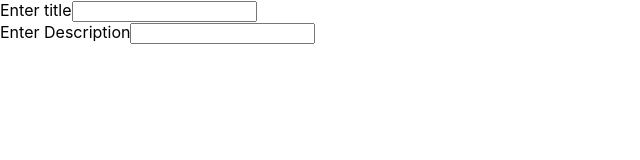
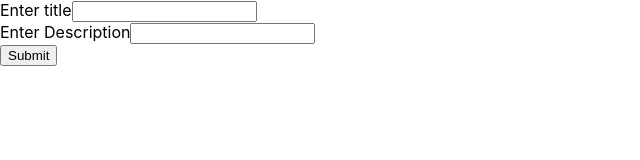
Before and after one commit to nhemnt/redux-form, a React (Create React App) app: page / in a window 1280 px wide. Shown: the top 160 px of the page, without its empty margins (0-640 px from the left). Built offline with nearby package versions, Linux system fonts and the light colour scheme.

Commit message:
handling form submission

```diff
--- a/src/component/ReduxForm/index.js
+++ b/src/component/ReduxForm/index.js
@@ -9,13 +9,20 @@ class ReduxForm extends Component {
         <input {...input} />
       </div>
     )
-   }
+  }
+  onSubmit(propsValues) {
+    console.log(propsValues)
+  }
+
   render() {
     // console.log(this.props)
     return (
       <div>
-        <Field name="title" component={this.renderInput} label="Enter title"/>
-        <Field name="description" component={this.renderInput} label="Enter Description"/>
+        <form onSubmit={this.props.handleSubmit(this.onSubmit)}>
+          <Field name="title" component={this.renderInput} label="Enter title"/>
+          <Field name="description" component={this.renderInput} label="Enter Description" />
+          <button>Submit</button>
+        </form>
       </div>
     );
   }
```
